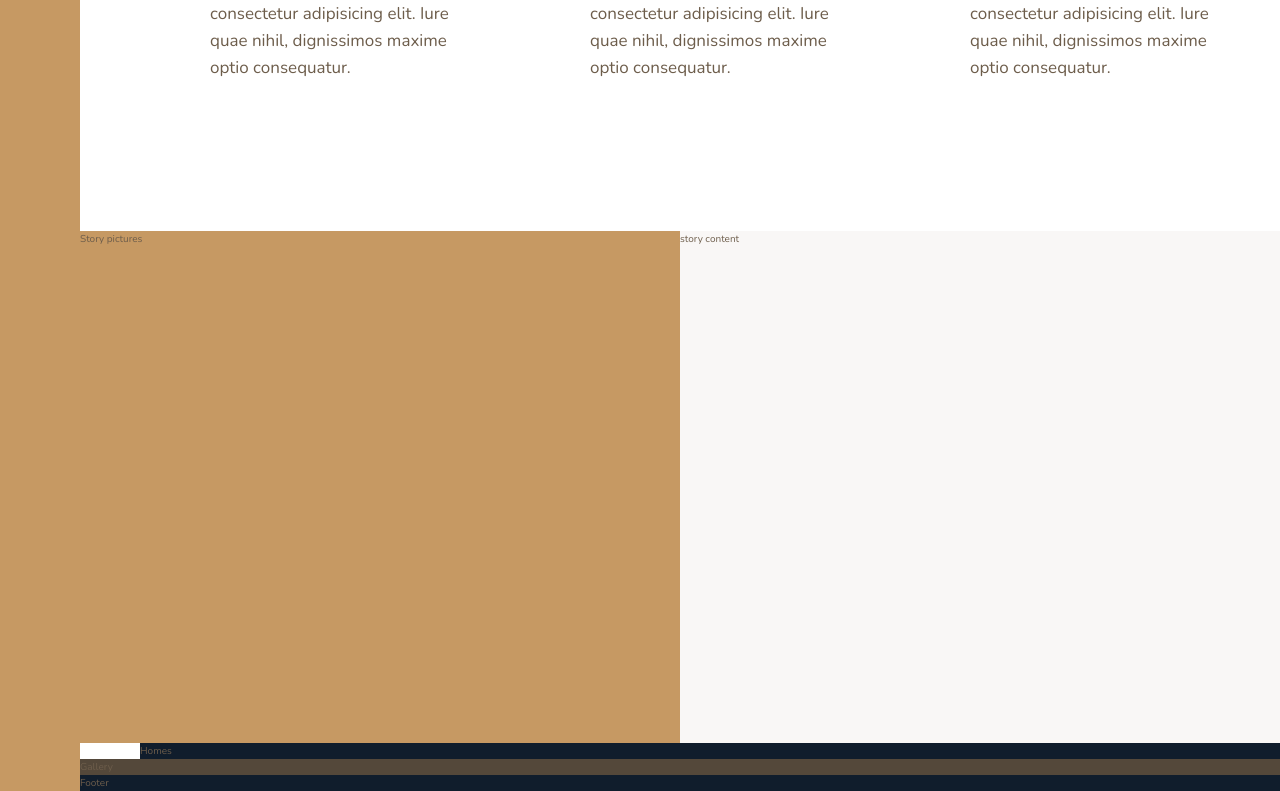
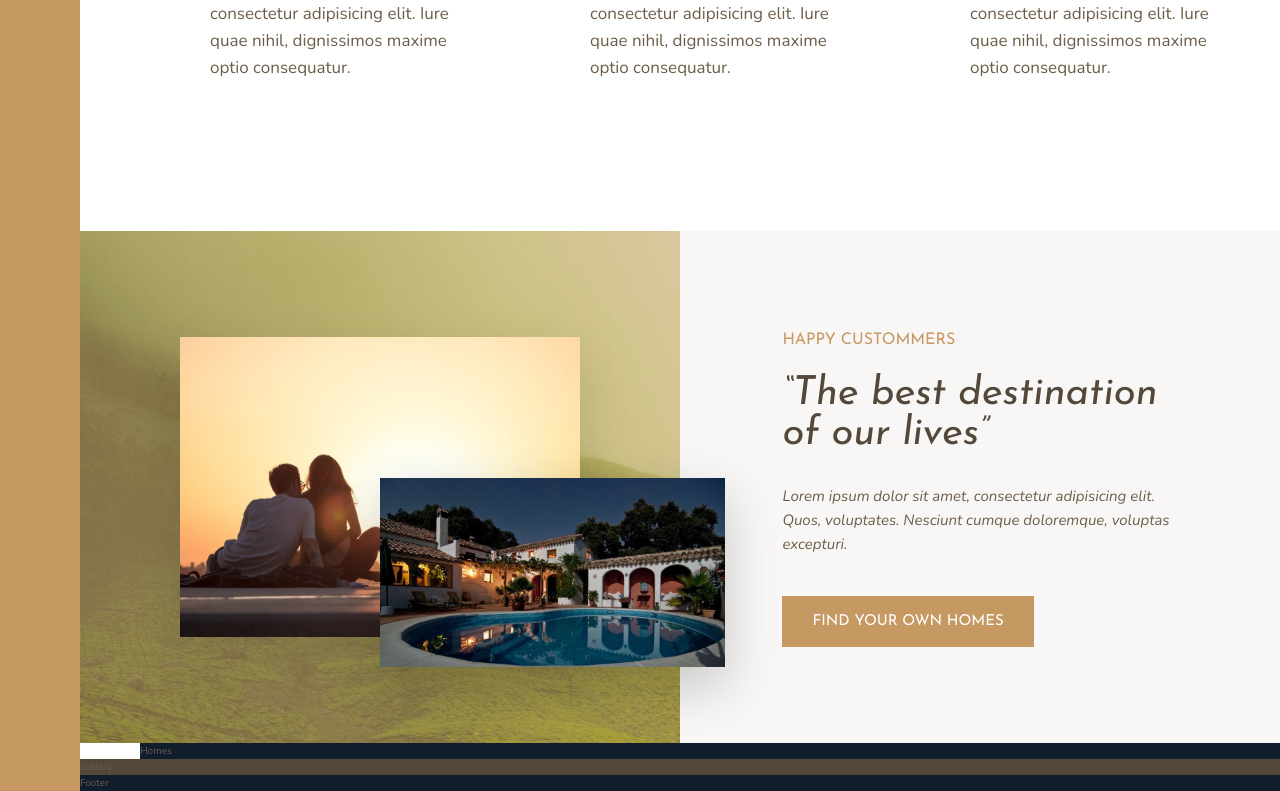
Before and after one commit to yasinalikhan/nexter, a PHP site: page / in a window 1280 px wide. Shown: the part 1077-1868 px from the top of the page. Run offline with PHP 8.4, Linux system fonts and the light colour scheme.

Commit message:
story section

```diff
--- a/css/style.css
+++ b/css/style.css
@@ -24,12 +24,52 @@ body {
   font-family: "Josefin Sans", sans-serif;
   font-weight: 400; }
 
+.heading-2 {
+  font-size: 4rem;
+  font-style: italic;
+  line-height: 1; }
+  .heading-2--light {
+    color: #f9f7f6; }
+  .heading-2--dark {
+    color: #54483A; }
+
+.heading-3 {
+  font-size: 1.6rem;
+  color: #c69963;
+  text-transform: uppercase; }
+
 .heading-4 {
   font-size: 1.9rem; }
   .heading-4--light {
     color: #f9f7f6; }
   .heading-4--dark {
     color: #54483A; }
+
+.btn {
+  background-color: #c69963;
+  color: #fff;
+  border: none;
+  border-radius: 0;
+  font-family: "Josefin Sans", sans-serif;
+  font-size: 1.5rem;
+  text-transform: uppercase;
+  padding: 1.8rem 3rem;
+  cursor: pointer;
+  transition: all .2s; }
+  .btn:hover {
+    background-color: #B28451; }
+
+.mb-sm {
+  margin-bottom: 2rem; }
+
+.mb-md {
+  margin-bottom: 3rem; }
+
+.mb-lg {
+  margin-bottom: 4rem; }
+
+.mb-hg {
+  margin-bottom: 8rem; }
 
 .sidebar {
   background-color: #c69963;
@@ -68,11 +108,38 @@ body {
 
 .story_pictures {
   background-color: #c69963;
-  grid-column: full-start / col-end 4; }
+  grid-column: full-start / col-end 4;
+  background-image: linear-gradient(rgba(198, 153, 99, 0.5), rgba(198, 153, 99, 0.5)), url(../img/back.jpg);
+  display: grid;
+  grid-template-rows: repeat(6, 1fr);
+  grid-template-columns: repeat(6, 1fr);
+  align-items: center; }
+
+.story_img--1 {
+  width: 100%;
+  grid-row: 2 / 6;
+  grid-column: 2 / 6;
+  box-shadow: 0 2rem 5rem rgba(0, 0, 0, 0.1); }
+
+.story_img--2 {
+  width: 115%;
+  grid-row: 4 / 6;
+  grid-column: 4 / 7;
+  z-index: 20;
+  box-shadow: 0 2rem 5rem rgba(0, 0, 0, 0.2); }
 
 .story_content {
   background-color: #f9f7f6;
-  grid-column: col-start 5 / full-end; }
+  grid-column: col-start 5 / full-end;
+  padding: 6rem 8vw;
+  display: grid;
+  align-content: center;
+  justify-items: start; }
+
+.story_text {
+  font-size: 1.5rem;
+  font-style: italic;
+  margin-bottom: 4rem; }
 
 .homes {
   background-color: #101d2c;
--- a/index.html
+++ b/index.html
@@ -83,10 +83,16 @@
         </div>
     </section>
     <div class="story_pictures">
-        Story pictures
+        <img src="img/story-1.jpeg" alt="couple with new ouse" class="story_img--1">
+        <img src="img/story-2.jpeg" alt="couple with new ouse" class="story_img--2">
     </div>
     <div class="story_content">
-        story content
+        <h3 class="heading-3 mb-sm">happy custommers</h3>
+        <h2 class="heading-2 heading-2--dark mb-md">&ldquo;The best destination of our lives&rdquo;</h2>
+        <p class="story_text">
+            Lorem ipsum dolor sit amet, consectetur adipisicing elit. Quos, voluptates. Nesciunt cumque doloremque, voluptas excepturi.
+        </p>
+        <button class="btn">Find your own homes</button>
     </div>
     <section class="homes">
         Homes
```
Also changed, not shown: sass/_story.scss (+40 -0 lines), sass/_typography.scss (+31 -0 lines).
